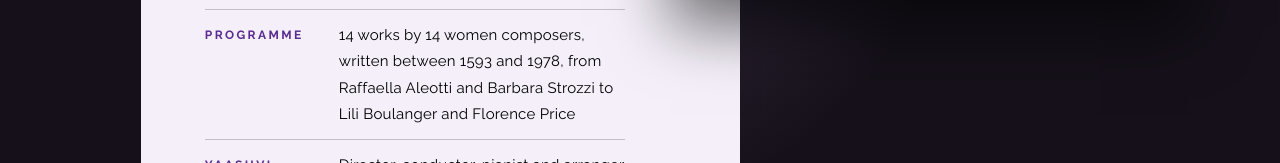
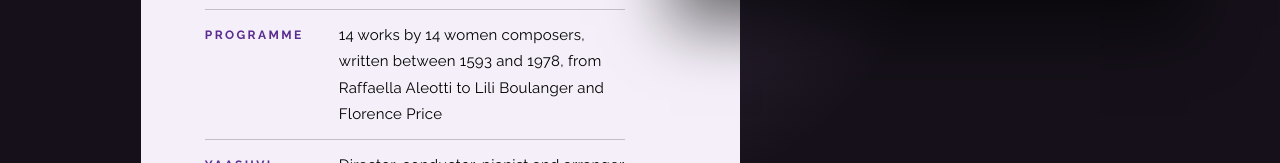
Before and after one commit to madamconductor/madamconductor.github.io, a plain HTML site: page projects/index.html in a window 1280 px wide. Shown: the part 637-800 px from the top of the page. Drawn offline with nearby package versions, Linux system fonts and the light colour scheme.

Commit message:
Projects: remove Barbara Strozzi from The Lost Woman programme line
Co-Authored-By: Claude Sonnet 5.5 <noreply@anthropic.com>
Claude-Session: https://claude.ai/code/session_01JrcWGLGQiaWPua44J3n7SC

```diff
--- a/projects/index.html
+++ b/projects/index.html
@@ -125,7 +125,7 @@ h2{font-family:"Cinzel",serif;font-weight:500;text-transform:uppercase;letter-sp
         <p class="txt">The Lost Woman is aimed at rediscovering classical music by women composers. It started in the year 2021, saw its first performance in April 2022 in Chennai as a piano concert, and in March 2024 in London as a chamber concert.</p>
         <ul class="facts">
           <li><b>London</b><span>Sunday 10 March 2024, St Mary&rsquo;s Church, Hendon, for International Women&rsquo;s Day</span></li>
-          <li><b>Programme</b><span>14 works by 14 women composers, written between 1593 and 1978, from Raffaella Aleotti and Barbara Strozzi to Lili Boulanger and Florence Price</span></li>
+          <li><b>Programme</b><span>14 works by 14 women composers, written between 1593 and 1978, from Raffaella Aleotti to Lili Boulanger and Florence Price</span></li>
           <li><b>Yaashvi</b><span>Director, conductor, pianist and arranger of two works for the Middlesex Philharmonic</span></li>
         </ul>
       </div>
```
